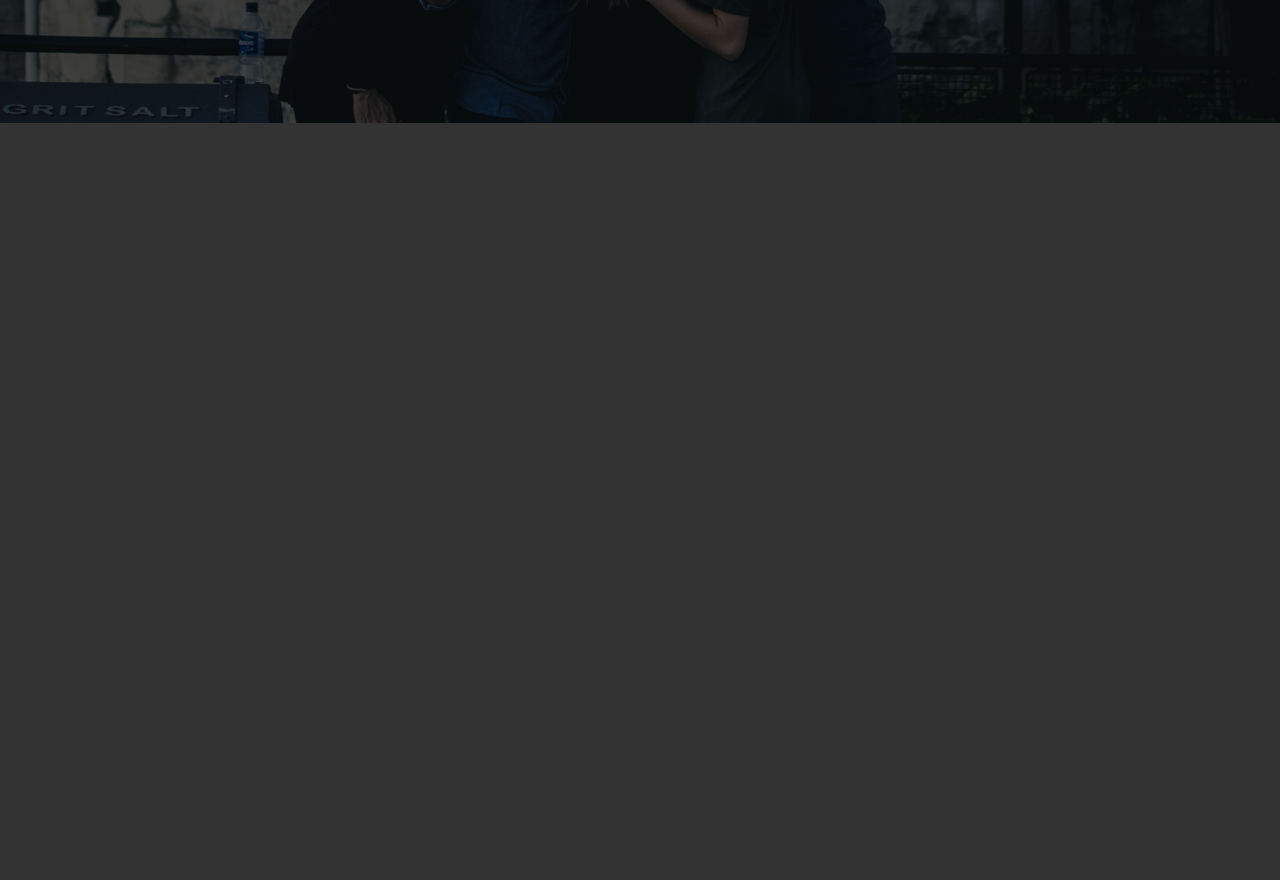
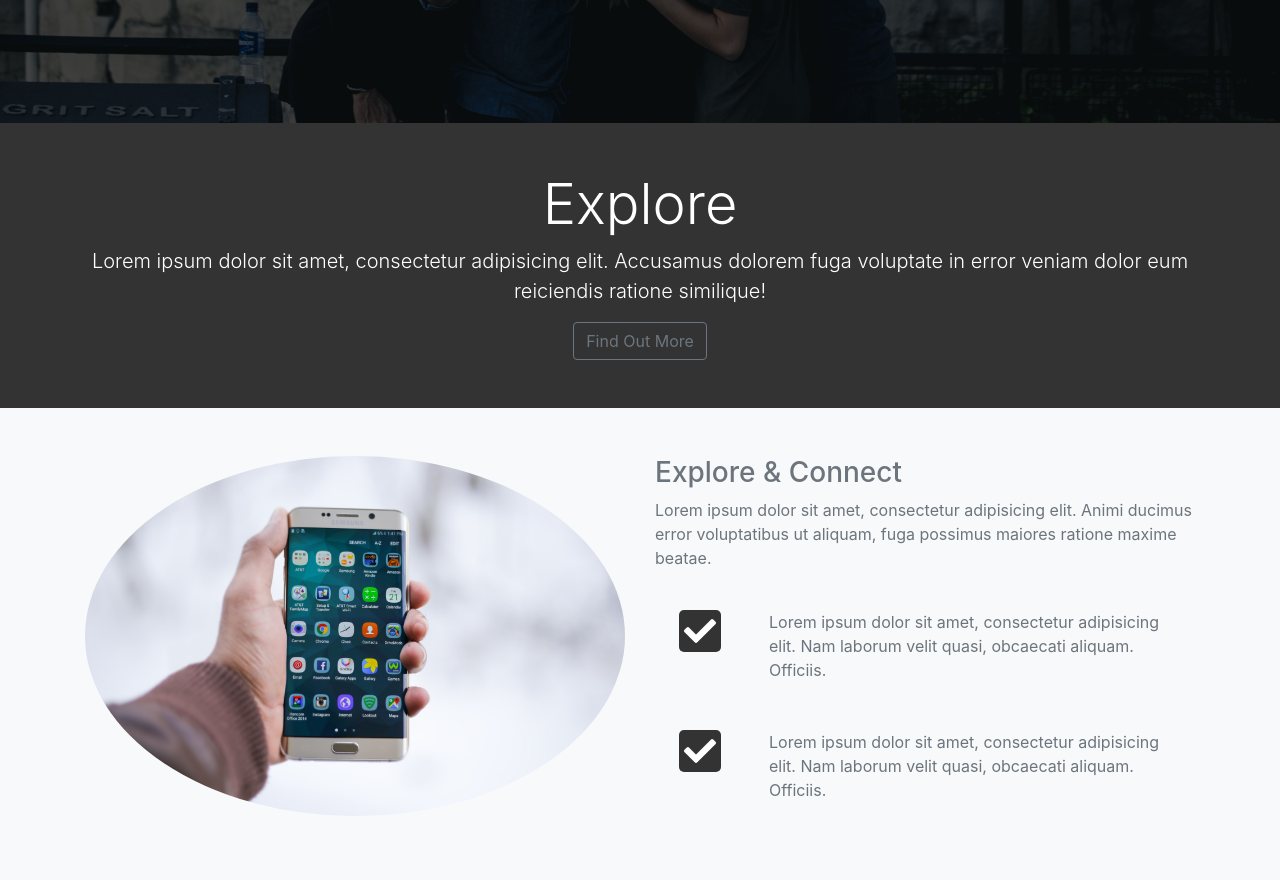
Before and after one commit to ajones1369/looplab, a plain HTML site: page index.html in a window 1280 px wide. Shown: the part 577-1457 px from the top of the page. Before the commit the page ends 800 px from the top, so only its background shows below. Drawn offline with nearby package versions, Linux system fonts and the light colour scheme.

Commit message:
Explore Section

```diff
--- a/css/style.css
+++ b/css/style.css
@@ -39,3 +39,10 @@ body {
   padding: 5px;
   border-radius: 5px;
 }
+
+#explore-section .fas, #share-section .fas {
+  background: #333;
+  color: #fff;
+  padding: 5px;
+  border-radius: 5px;
+}
--- a/index.html
+++ b/index.html
@@ -108,6 +108,54 @@
     </div>
   </header>
 
+  <!-- EXPLORE HEAD -->
+  <section id="explore-head-section">
+    <div class="container">
+      <div class="row">
+        <div class="col text-center py-5">
+          <h1 class="display-4">Explore</h1>
+          <p class="lead">Lorem ipsum dolor sit amet, consectetur adipisicing elit.
+            Accusamus dolorem fuga voluptate in error veniam dolor eum reiciendis ratione similique!</p>
+          <a href="#" class="btn btn-outline-secondary">Find Out More</a>
+        </div>
+      </div>
+    </div>
+  </section>
+
+  <!-- EXPLORE SECTION -->
+  <section id="explore-section" class="bg-light text-muted py-5">
+    <div class="container">
+      <div class="row">
+        <div class="col-md-6">
+          <img src="img/explore-section1.jpg" alt="" class="img-fluid mb-3 rounded-circle">
+        </div>
+        <div class="col-md-6">
+          <h3>Explore & Connect</h3>
+          <p>Lorem ipsum dolor sit amet, consectetur adipisicing elit.
+            Animi ducimus error voluptatibus ut aliquam, fuga possimus maiores ratione maxime beatae.</p>
+          <div class="d-flex">
+            <div class="p-4 align-self-start">
+              <i class="fas fa-check fa-2x"></i>
+            </div>
+            <div class="p-4 align-self-end">
+              Lorem ipsum dolor sit amet, consectetur adipisicing elit.
+              Nam laborum velit quasi, obcaecati aliquam. Officiis.
+            </div>
+          </div>
+          <div class="d-flex">
+            <div class="p-4 align-self-start">
+              <i class="fas fa-check fa-2x"></i>
+            </div>
+            <div class="p-4 align-self-end">
+              Lorem ipsum dolor sit amet, consectetur adipisicing elit.
+              Nam laborum velit quasi, obcaecati aliquam. Officiis.
+            </div>
+          </div>
+        </div>
+      </div>
+    </div>
+  </section>
+
   <script src="http://code.jquery.com/jquery-3.3.1.min.js" integrity="sha256-FgpCb/KJQlLNfOu91ta32o/NMZxltwRo8QtmkMRdAu8="
     crossorigin="anonymous"></script>
   <script src="https://cdnjs.cloudflare.com/ajax/libs/popper.js/1.14.3/umd/popper.min.js" integrity="sha384-ZMP7rVo3mIykV+2+9J3UJ46jBk0WLaUAdn689aCwoqbBJiSnjAK/l8WvCWPIPm49"
```
